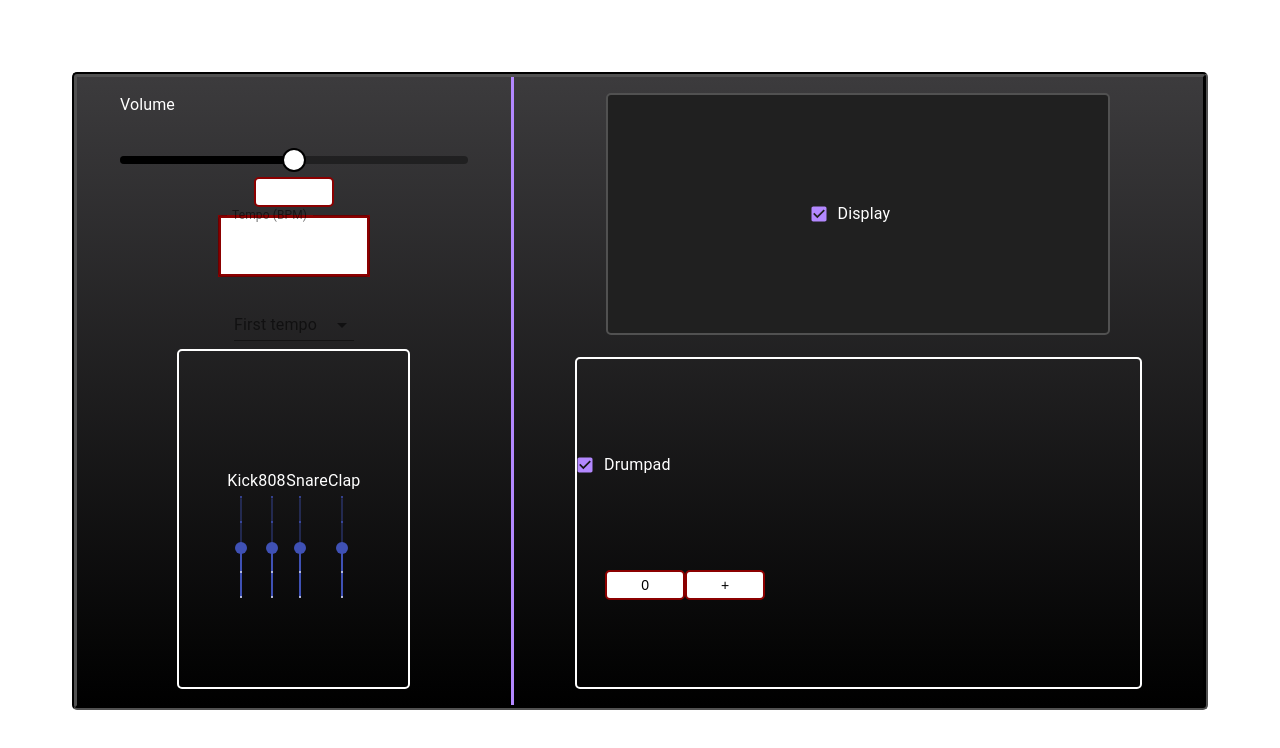
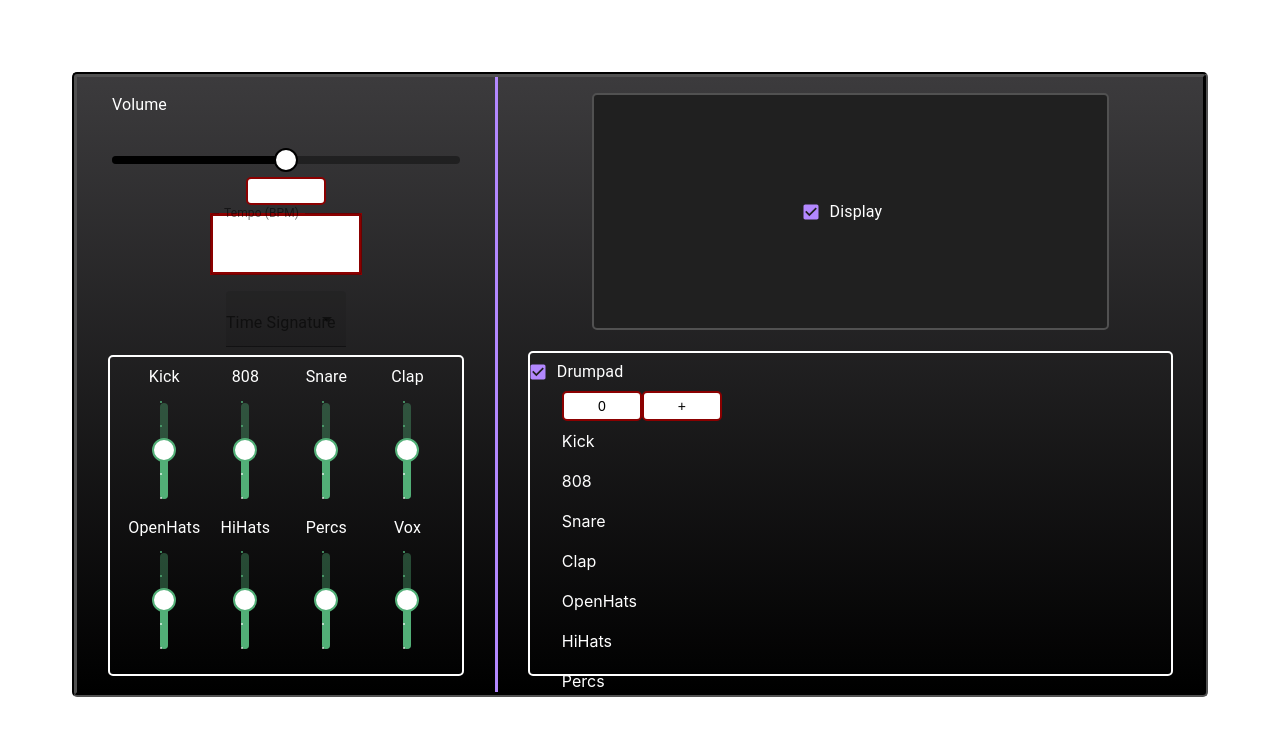
Before and after one commit to davelista/PolyDrum, a React (Create React App) app: page / in a window 1280 px wide. Shown: the top 748 px of the page. Built offline with nearby package versions, Linux system fonts and the light colour scheme; some icons are missing.

Commit message:
Css modifications: sliders and instruments

```diff
--- a/src/components/Dropdown/Dropdown.js
+++ b/src/components/Dropdown/Dropdown.js
@@ -6,6 +6,8 @@ const useStyles = makeStyles((theme) => ({
     formControl: {
         margin: theme.spacing(1),
         minWidth: 120,
+        color: "white",
+
     },
     selectEmpty: {
         marginTop: theme.spacing(2),
@@ -23,12 +25,13 @@ const Dropdown = (props) => {
     return (
         <>
             <FormControl className={classes.formControl}>
-                <InputLabel id="demo-simple-select-label">First tempo</InputLabel>
+                <InputLabel id="demo-simple-select-label">Time Signature</InputLabel>
                 <Select
                     labelId="demo-simple-select-label"
                     id="demo-simple-select"
                     value={state}
                     onChange={handleChange}
+                    variant="filled"
                 >
                     {appData.timeSignaturesList.map((x) => {
                         return <MenuItem value={x.n} onClick={() => {
--- a/src/components/Drumpad/Drumpad.js
+++ b/src/components/Drumpad/Drumpad.js
@@ -43,7 +43,7 @@ const Drumpad = (props) => {
                 {addItemToObj(appData.rhythm.number, appData.userRhythms, appData.timeSignature)}
                 {console.log("I RITMI DELL'UTENTE SONO: ", appData.userRhythms.data)}
                 {/*Inizio per i vari ritmi*/}
-                {appData.stepButtons.value !== null ? appData.samplesList.map((x) => {
+                {appData.samplesList.map((x) => {
                     return <>
                         <div className={styles.line}>
                             <div className={styles.title}>
@@ -55,7 +55,7 @@ const Drumpad = (props) => {
                         </div>
                     </>
 
-                }) : null}
+                })}
 
             </div>
 
--- a/src/components/Drumpad/Drumpad.module.css
+++ b/src/components/Drumpad/Drumpad.module.css
@@ -16,7 +16,11 @@
 }
 
 .title{
-    width: 10%;
+    display: flex;
+    flex-direction:row;
+    align-items: center;
+    width: 5.5rem;
+    height: 2.5rem;
 }
 
 .rhythmButtons{
--- a/src/components/PagesSections/RhythmSection.module.css
+++ b/src/components/PagesSections/RhythmSection.module.css
@@ -12,7 +12,7 @@
 /* drumpad section */
 .drumpad {
     height: 55%;
-    width: 90%;
+    width: 100%;
     display: flex;
     flex-direction: column;
     justify-content: space-evenly;
--- a/src/components/PagesSections/SettingsSection.js
+++ b/src/components/PagesSections/SettingsSection.js
@@ -10,7 +10,7 @@ const SettingsSection = (props) => {
     return (
         <>
             <div className={styles.container}>
-                <HorizontalSlider title={"Volume"} defaultValue={50} icon={!appData.volume.mute ? <HiVolumeUp /> : <HiVolumeOff />}
+                <HorizontalSlider title={"Volume"} defaultValue={50} icon={!appData.mute.value ? <HiVolumeUp /> : <HiVolumeOff />}
                                   volumeValue={appData.volume.value}
                                   onChangeValue={appData.volume.setValue}
                                   mute={appData.mute.value}
@@ -24,13 +24,21 @@ const SettingsSection = (props) => {
                 <NumberControl tempo={appData.tempo} play={appData.play}/>
                 <Dropdown/>
 
-                <div className={styles.sliders} >
-                    {appData.samplesList.filter((vs,i) => i < 4).map((x, i) => {
+                <div className={styles.slidersContainer} >
+                    <div className={styles.section}>
+                    {appData.samplesList.filter((vs) => vs.id < 4).map((x, i) => {
                         return <>
                             <VerticalSlider title={x.name} defaultValue={appData.volume.value} onChangeValue={appData.volume.setValue}/>
                         </>
                     })}
-                    <br/>
+                </div>
+                    <div className={styles.section}>
+                    {appData.samplesList.filter((vs) => vs.id > 3).map((x, i) => {
+                        return <>
+                            <VerticalSlider title={x.name} defaultValue={appData.volume.value} onChangeValue={appData.volume.setValue}/>
+                        </>
+                    })}
+                </div>
                 </div>
 
             </div>
--- a/src/components/PagesSections/SettingsSection.module.css
+++ b/src/components/PagesSections/SettingsSection.module.css
@@ -4,20 +4,29 @@
     justify-content: space-around;
     align-items: center;
     border-right: 3px solid #B388FF;
-    padding: 1rem 3rem;
+    padding: 1rem 2.5rem;
     width: 30%;
     background: linear-gradient(#3C3B3D, black);
 }
 
 /* slider part*/
-.sliders {
-    height: 15rem;
-    padding: 3rem;
+.slidersContainer {
+    height: 55%;
+    width: 90%;
+    padding: 0.5rem 1.5rem;
     display: flex;
-    flex-flow: row wrap;
-    justify-content: space-evenly;
+    flex-flow: column nowrap;
+    justify-content: space-around;
     align-items: center;
     background: transparent;
     border: 2px solid white;
     border-radius: 5px;
 }
+
+.section{
+    display: flex;
+    flex-flow: row nowrap;
+    justify-content: space-between;
+    width: 100%;
+    margin-bottom: 1rem;
+}
--- a/src/components/Slider/HorizontalSlider.js
+++ b/src/components/Slider/HorizontalSlider.js
@@ -72,7 +72,9 @@ const HorizontalSlider = (props) => {
                         onChangeMute(!mute);
                     }}>{icon}</div>
                 </Grid>
-                <RoundSlider valueLabelDisplay="auto" aria-label="pretto slider" defaultValue={defaultValue} min={0} max={100} step={1} value={volumeValue} onChange={(e, value) => onChangeValue(value)} />
+                <RoundSlider valueLabelDisplay="auto" aria-label="pretto slider"
+                             defaultValue={defaultValue} min={0} max={100} step={1}
+                             value={volumeValue} onChange={(e, value) => onChangeValue(value)} />
 
             </div>
         </>
--- a/src/components/Slider/VerticalSlider.js
+++ b/src/components/Slider/VerticalSlider.js
@@ -4,14 +4,71 @@ import Typography from '@material-ui/core/Typography';
 import Slider from '@material-ui/core/Slider';
 import Grid from "@material-ui/core/Grid";
 import VolumeUp from '@material-ui/icons/VolumeUp';
+import {withStyles} from "@material-ui/core";
 
-const useStyles = makeStyles({
+const useStyles = makeStyles({ /*come avere un file VerticalSlider.module.css*/
     root: {
-        height: 100,
+        width: "20%",
         color: "white",
         columnFill: "white",
+        display: "flex",
+        flexDirection: "column",
+        alignItems: "center",
+        justifyContent: "center"
     },
+    title: {
+        marginBottom: "0.5rem",
+        textAlign: "center"
+    }
 });
+
+const CustomSlider = withStyles({
+root: {
+    color: '#52af77',
+        height: 8,
+        '&$vertical': {
+        width: 8
+    }
+},
+thumb: {
+    height: 24,
+        width: 24,
+        backgroundColor: '#fff',
+        border: '2px solid currentColor',
+        marginTop: -8,
+        marginLeft: -12,
+        '&:focus, &:hover': {
+        boxShadow: '0px 0px 0px 8px rgba(84, 199, 97, 0.16)'
+    },
+    '&$active': {
+        boxShadow: '0px 0px 0px 12px rgba(84, 199, 97, 0.16)'
+    }
+},
+active: {},
+valueLabel: {
+    left: 'calc(-50% + 4px)'
+},
+track: {
+    height: 8,
+        borderRadius: 4
+},
+rail: {
+    height: 8,
+        borderRadius: 4
+},
+vertical: {
+    '& $rail': {
+        width: 8
+    },
+    '& $track': {
+        width: 8
+    },
+    '& $thumb': {
+        marginLeft: -8,
+            marginBottom: -11
+    }
+}
+})(Slider);
 
 function valuetext(value) {
     return `${value}`;
@@ -41,15 +98,25 @@ const VerticalSlider = (props) => {
     return (
         <>
             <div className={classes.root}>
-
+                <div className={classes.title}>
                     <Typography id="vertical-slider" gutterBottom>
                         {title}
                     </Typography>
+                </div>
                 {/* ICONA <Grid item>
                     <VolumeUp/>
                 </Grid>*/}
-            <div style={{height:"100px"}}>
-                <Slider
+
+                <div style={{height:"6rem"}}>
+                    {/*<Slider
+                        orientation="vertical"
+                        getAriaValueText={valuetext}
+                        defaultValue={defaultValue}
+                        aria-labelledby="vertical-slider"
+                        marks={marks}
+                        onChange={(e, value) => onChangeValue(value)}
+                    />*/}
+                    <CustomSlider
                         orientation="vertical"
                         getAriaValueText={valuetext}
                         defaultValue={defaultValue}
--- a/src/components/StepButton/StepButton.module.css
+++ b/src/components/StepButton/StepButton.module.css
@@ -1,6 +1,6 @@
 .container{
-    width: 31px;
-    height: 31px;
+    width: 2rem;
+    height: 2rem;
     background-color: #202020;
     border: 2px solid #B388FF;
     margin: 1px;
@@ -12,8 +12,8 @@
 }
 
 .active{
-    width: 31px;
-    height: 31px;
+    width: 2rem;
+    height: 2rem;
     background-color: white;
     border: 2px solid var(--secondColor);
     margin: 1px;
--- a/src/samplesList.json
+++ b/src/samplesList.json
@@ -21,12 +21,12 @@
   },
   {
     "id": 4,
-    "name": "Open Hats",
+    "name": "OpenHats",
     "dir": "open-hats"
   },
   {
     "id": 5,
-    "name": "Hi-hats",
+    "name": "HiHats",
     "dir": "hi-hats"
   },
   {
--- a/src/view/Drumbit.module.css
+++ b/src/view/Drumbit.module.css
@@ -8,11 +8,3 @@
     background: linear-gradient(#3C3B3D, black);
     border-radius: 5px;
 }
-
-.margin {
-    display: flex;
-    flex-direction: row;
-    background: darkred;
-    width: 50%;
-    height: 100%;
-}
```
Lines whose indentation alone changed are shown as unchanged.
